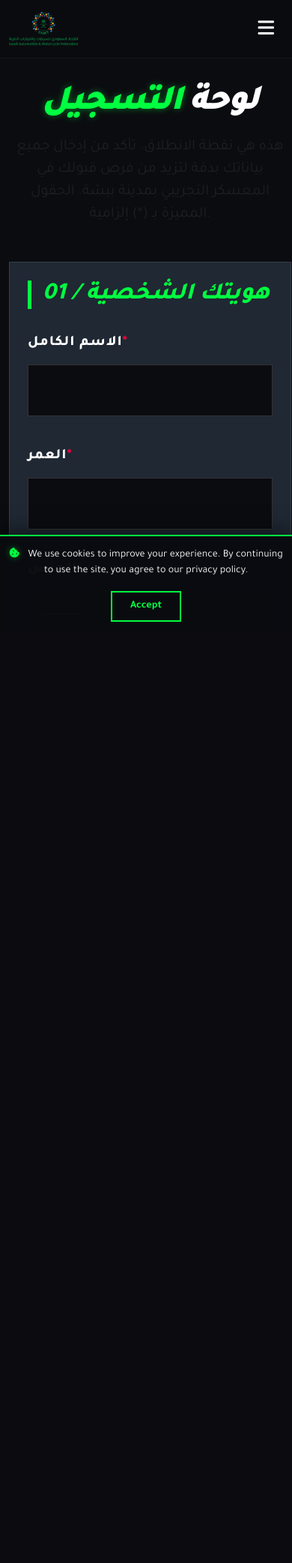
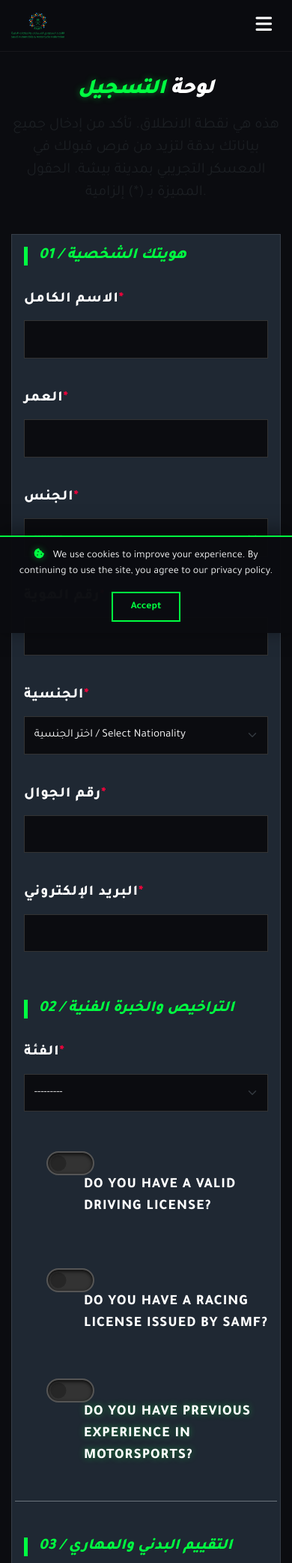
Before and after one commit to Hassan-Alhaji/dakar-registration, a Django app: page /en/register/ in a window 390 px wide. Shown: the top 2084 px of the page at 75% size. Before the commit the page ends 829 px from the top, so only its background shows below. Run offline with Django 4.2, Linux system fonts and the light colour scheme; the visitor is signed in with stand-in values (Sample User, id 1); data that the repository does not hold is empty; some libraries are stand-ins or nearby versions; some web fonts are replaced.

Commit message:
Complete responsive overhaul: mobile/tablet/desktop breakpoints, fix overflow, scale fonts/padding/footer

```diff
--- a/templates/base.html
+++ b/templates/base.html
@@ -37,11 +37,12 @@
             --white: #FFFFFF;
         }
 
-        html, body {
+        *, *::before, *::after {
+            box-sizing: border-box;
+        }
+
+        html {
             overflow-x: hidden;
-            max-width: 100vw;
-            position: relative;
-            height: 100%;
         }
 
         body {
@@ -49,16 +50,17 @@
             background-color: var(--carbon-black);
             color: var(--light-gray);
             scroll-behavior: smooth;
-            display: grid;
-            grid-template-rows: 1fr auto;
+            display: flex;
+            flex-direction: column;
             min-height: 100vh;
             min-height: 100dvh;
             margin: 0;
+            overflow-x: hidden;
+            width: 100%;
         }
 
         main {
-            display: flex;
-            flex-direction: column;
+            flex: 1 0 auto;
             width: 100%;
         }
 
@@ -74,16 +76,16 @@
         .text-yellow { color: var(--samf-yellow); }
 
         .title-massive {
-            font-size: clamp(3rem, 10vw, 8rem);
-            line-height: 0.9;
+            font-size: clamp(2rem, 8vw, 8rem);
+            line-height: 1;
             font-style: italic;
-            letter-spacing: -2px;
+            letter-spacing: -1px;
             margin: 0;
             position: relative;
             z-index: 2;
             word-wrap: break-word;
             overflow-wrap: break-word;
-            hyphens: auto;
+            max-width: 100%;
         }
 
         .title-outline {
@@ -240,8 +245,8 @@
             border: 1px solid #333;
             border-radius: 0;
             color: var(--white);
-            padding: 1.2rem;
-            font-size: 1.2rem;
+            padding: clamp(0.8rem, 2vw, 1.2rem);
+            font-size: clamp(0.95rem, 2vw, 1.2rem);
             transition: all 0.3s ease;
             max-width: 100%;
         }
@@ -310,27 +319,81 @@
         ::-webkit-scrollbar-thumb { background: #333; }
         ::-webkit-scrollbar-thumb:hover { background: var(--neon-green); }
 
-        /* Global Mobile Responsiveness */
-        @media (max-width: 768px) {
+        /* ======== RESPONSIVE: MOBILE (< 576px) ======== */
+        @media (max-width: 575.98px) {
             .title-massive {
+                font-size: clamp(1.8rem, 7vw, 3rem);
                 line-height: 1.1;
+                letter-spacing: -0.5px;
             }
-            .mt-5, .my-5 {
-                margin-top: 2rem !important;
+            .btn-neon {
+                padding: 0.7rem 1.2rem;
+                font-size: 0.9rem;
             }
-            .mb-5, .my-5 {
-                margin-bottom: 2rem !important;
+            .btn-outline-neon {
+                padding: 0.6rem 1rem;
+                font-size: 0.85rem;
             }
-            .pt-5, .py-5 {
-                padding-top: 2rem !important;
+            .footer {
+                padding: 1rem 0 0.8rem;
             }
-            .pb-5, .py-5 {
-                padding-bottom: 2rem !important;
+            .footer .fs-5 {
+                font-size: 1rem !important;
+            }
+            .footer h3 {
+                font-size: 1rem !important;
+            }
+            .footer .small, .footer p {
+                font-size: 0.75rem !important;
+                word-wrap: break-word;
+                overflow-wrap: break-word;
+            }
+            .container {
+                padding-left: 15px;
+                padding-right: 15px;
+            }
+            .reg-header {
+                padding: 1.5rem 0 !important;
+            }
+            .navbar-brand {
+                font-size: 1rem;
+            }
+            .navbar-logo {
+                max-height: 35px;
+            }
+            .form-section-title {
+                font-size: 1.3rem !important;
+            }
+            .brutalist-card {
+                padding: 1rem;
+            }
+            .display-4 {
+                font-size: 2rem !important;
+            }
+        }
+
+        /* ======== RESPONSIVE: TABLET (576px - 991px) ======== */
+        @media (min-width: 576px) and (max-width: 991.98px) {
+            .title-massive {
+                font-size: clamp(2.5rem, 6vw, 5rem);
+                line-height: 1;
+            }
+            .btn-neon {
+                padding: 0.8rem 1.8rem;
+                font-size: 1rem;
+            }
+            .footer .small, .footer p {
+                font-size: 0.8rem !important;
             }
             .reg-header {
                 padding: 2rem 0 !important;
             }
-            .navbar-brand {
+        }
+
+        /* ======== RESPONSIVE: DESKTOP (>= 992px) ======== */
+        @media (min-width: 992px) {
+            .btn-neon {
+                padding: 1rem 2.5rem;
                 font-size: 1.2rem;
             }
         }
```
Also changed, not shown: other parts of templates/base.html (+16 -9 lines), templates/index.html (+39 -18 lines).
